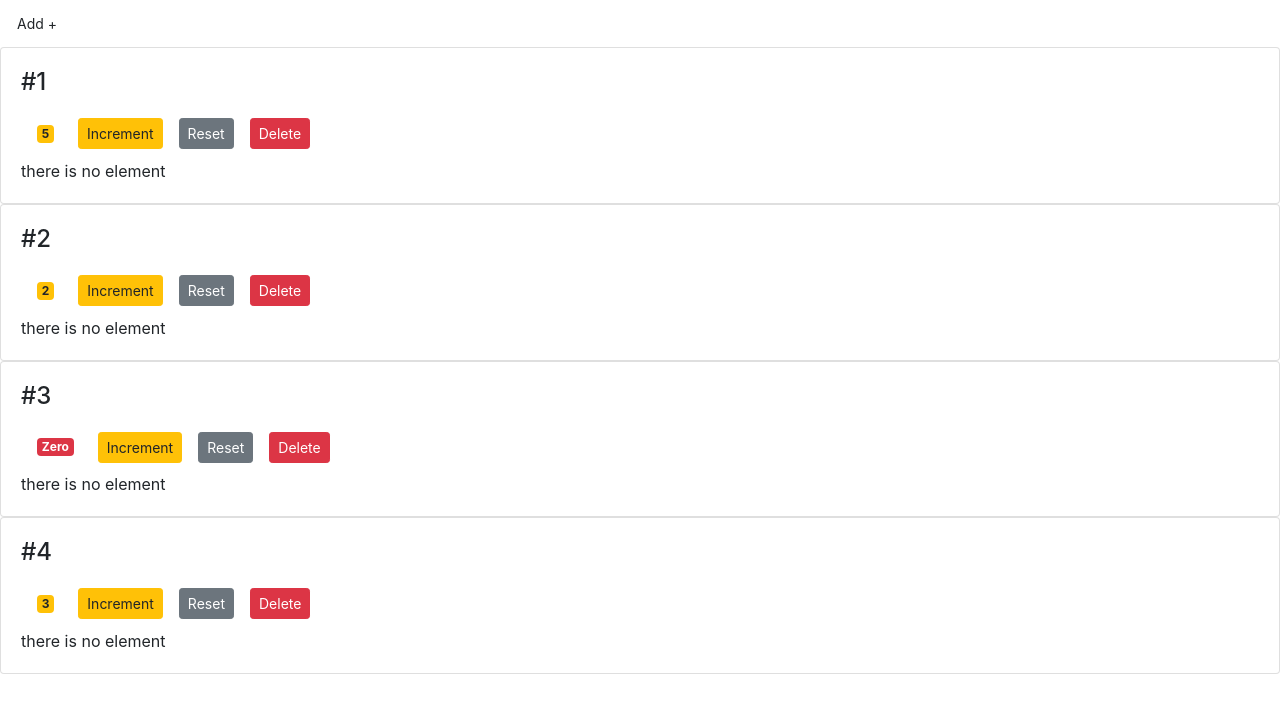
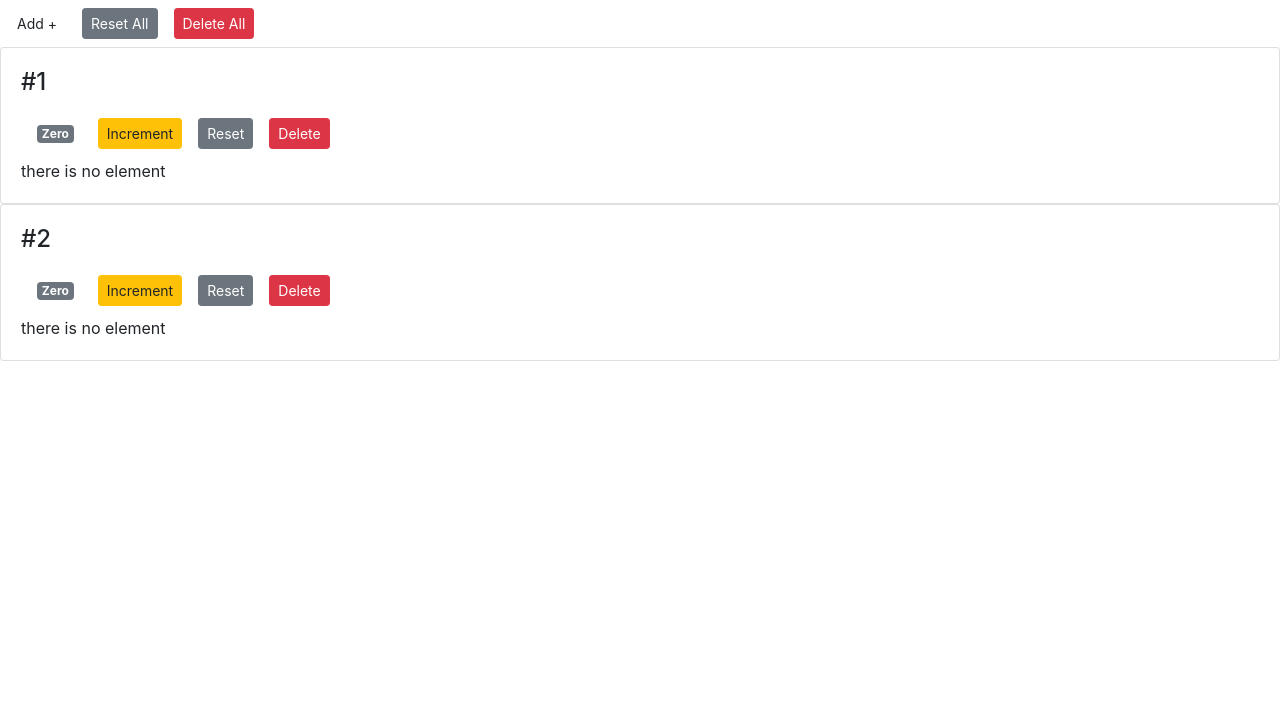
Before and after one commit to ALMahmud00/react-basic, a React (Create React App) app: page / in a window 1280 px wide. Shown: the top 712 px of the page. Built offline with nearby package versions, Linux system fonts and the light colour scheme.

Commit message:
single source of truth

```diff
--- a/src/components/counter.jsx
+++ b/src/components/counter.jsx
@@ -2,10 +2,6 @@ import React, { Component } from "react";
 
 
 class Counter extends Component {
-    state = {
-        count: this.props.counter.value,
-        tags : []
-    };
 
     render() {
         console.log("Prop", this.props);
@@ -14,49 +10,25 @@ class Counter extends Component {
             <div className="card-body">
                 <h4 className="card-title">#{this.props.counter.id}</h4>
 
-                <span className={this.getBadgeStyle()} >{this.formatCounter()}</span>
-                <button onClick={()=> this.handleIncrementValue({id:199})} className="btn btn-warning btn-sm m-2">  Increment  </button>
-                <button onClick={this.handleResetValue} className="btn btn-secondary btn-sm m-2">  Reset  </button>
-                <button onClick={() => this.props.onDelete(this.props.counter.id)} className="btn btn-danger btn-sm m-2">  Delete  </button>
+                <span className={this.getBadgeStyle(this.props.counter)} >{this.formatCounter(this.props.counter)}</span>
+                <button onClick={()=> this.props.onIncrement(this.props.counter)} className="btn btn-warning btn-sm m-2">  Increment  </button>
+                <button onClick={()=> this.props.onReset(this.props.counter)} className="btn btn-secondary btn-sm m-2">  Reset  </button>
+                <button onClick={() => this.props.onDelete(this.props.counter)} className="btn btn-danger btn-sm m-2">  Delete  </button>
 
-                <p className="card-text"> {this.renderTags()} </p>
+                <p className="card-text"> {this.renderTags(this.props.counter)} </p>
             </div>
-
         </div>
         );
     }
-
-    renderTags(){
-        if(this.state.tags.length === 0) return "there is no element"
-
-        return <ul >{this.state.tags.map(tg=><li key={tg}>{tg}</li>)}</ul>
+    renderTags(counter){
+       if(counter.tags.length === 0) return "there is no element"
+       return <ul >{counter.tags.map(tg=><li key={tg}>{tg}</li>)}</ul>
     }
-
-
-    getBadgeStyle(){
-        return this.state.count === 0 ? "badge badge-danger m-3" :  "badge badge-warning m-3"
+    getBadgeStyle(counter){
+        return counter.value === 0 ? "badge badge-secondary m-3" :  "badge badge-warning m-3";
     }
-
-    handleIncrementValue = (value) => {
-        console.log(value.id);
-        let tagState = this.state.tags;
-        tagState.push(this.state.count+1);
-
-        this.setState({
-                count: this.state.count + 1,
-                tags: tagState
-        });
-    }
-    handleResetValue = () => {
-        this.setState(
-            {
-                count: 0 ,
-                tags: []
-            });
-    }
-
-    formatCounter(){
-        return this.state.count === 0 ? 'Zero' : this.state.count;
+    formatCounter(counter){
+        return counter.value === 0 ? 'Zero' : counter.value;
     }
 }
 
--- a/src/components/counters.jsx
+++ b/src/components/counters.jsx
@@ -5,38 +5,65 @@ import 'bootstrap/dist/css/bootstrap.css'
 class Counters extends Component{
     state = {
         counters :[
-            {id:1, value: 5},
-            {id:2, value: 2},
-            {id:3, value: 0},
-            {id:4, value: 3}
+            {sl: 1, id:1, value: 0, tags : []},
+            {sl: 2, id:2, value: 0, tags : []},
         ]
     };
     render(){
         return(
             <div>
                 <button onClick={this.handleAddItem} className='btn m-2 btn-sm btn-manual'>Add +</button>
+                <button onClick={this.handleResetAllItem} className='btn m-2 btn-sm btn-secondary'>Reset All</button>
+                <button onClick={this.handleDeleteAllItem} className='btn m-2 btn-sm btn-danger'>Delete All</button>
 
                 {this.state.counters.map(mp =>
-                ( <Counter key={mp.id} counter = {mp} onDelete = {this.handleDeleteItem}>
-                         </Counter>
-                ))}
+                (<Counter
+                key={mp.id}
+                counter = {mp}
+                onDelete = {this.handleDeleteItem}
+                onIncrement = {this.handleIncrementValue}
+                onReset = {this.handleResetValue}
+                />))}
             </div>
         );
     }
 
-    handleDeleteItem = (id) => {
-        console.log("clicked", id);
-        let data = this.state.counters.filter(fl => fl.id !== id);
+    /// FOR PARENT
+    handleDeleteItem = (counter) => {
+        let data = this.state.counters.filter(fl => fl.id !== counter.id);
         this.setState({counters: data});
     }
-
     handleAddItem = () => {
 
         let data = this.state.counters;
-        data.push({id:this.state.counters.length+1, value: 0});
+        data.push({sl: 0,id:this.state.counters.length+1, value: 0, tags : []});
         this.setState({counters: data});
     }
+    handleResetAllItem = () => {
+        let data = this.state.counters.map(mp => {mp.value = 0, mp.tags = []; return mp;});
+        this.setState({counters: data});
+    }
+    handleDeleteAllItem = () => {
+        this.setState({counters: []});
+    }
 
+
+    //FOR CHILDS
+    handleIncrementValue = (counter) => {
+        let counters = [...this.state.counters];
+        let index = counters.indexOf(counter);
+        counters[index].value++;
+        counters[index].tags.push(counters[index].value);
+
+        this.setState({counters});
+    }
+    handleResetValue = (counter) => {
+        let counters = [...this.state.counters];
+        let index = counters.indexOf(counter);
+        counters[index].value = 0;
+        counters[index].tags = [];
+        this.setState({counters});
+    }
 
 
 }
```
